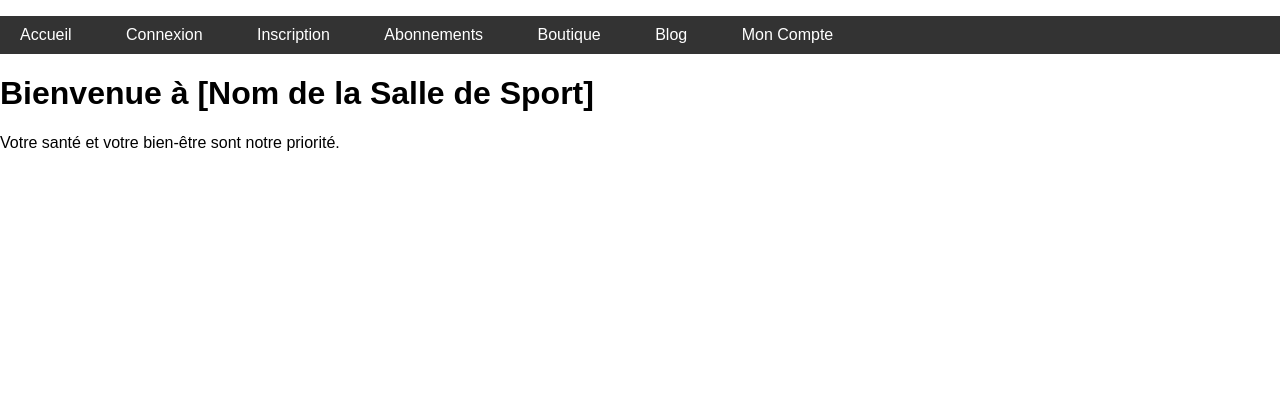
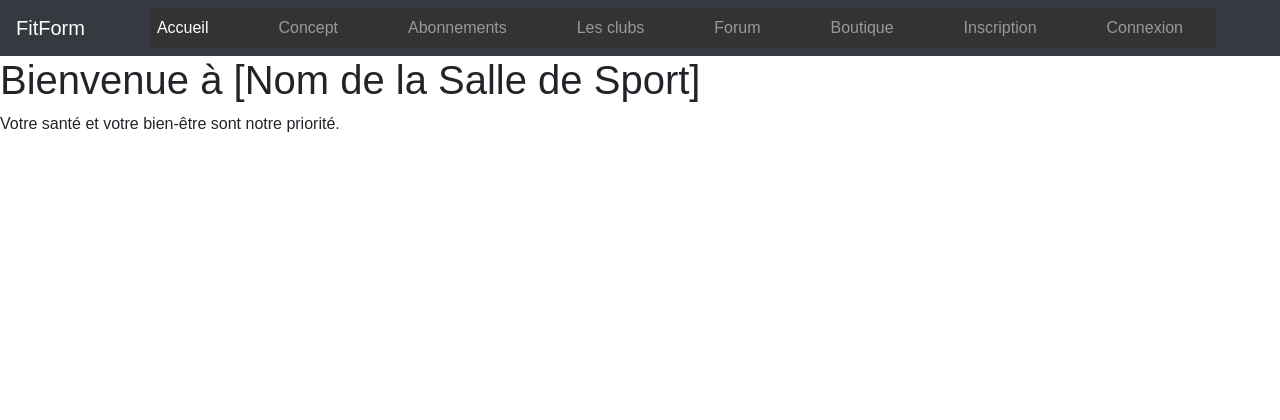
Before and after one commit to 1Batmain/Projet_annuel_2024, a PHP site: page / in a window 1280 px wide. Shown: the top 420 px of the page. Run offline with PHP 8.4, Linux system fonts and the light colour scheme.

Commit message:
Création de la navbar responsive

```diff
--- a/dev/components/navbar.php
+++ b/dev/components/navbar.php
@@ -1,11 +1,34 @@
-<nav>
-    <ul>
-        <li><a href="/index.php">Accueil</a></li>
-        <li><a href="/access/login.php">Connexion</a></li>
-        <li><a href="/access/register.php">Inscription</a></li>
-        <li><a href="/pages/abonnement.php">Abonnements</a></li>
-        <li><a href="/pages/shop.php">Boutique</a></li>
-        <li><a href="/pages/blog.php">Blog</a></li>
-        <li><a href="/pages/compte.php">Mon Compte</a></li>
-    </ul>
-</nav>
+     <nav class="navbar navbar-expand-md navbar-dark bg-dark">
+        <button class="navbar-toggler" type="button" data-toggle="collapse" data-target="#navbarNav" aria-controls="navbarNav" aria-expanded="false" aria-label="Toggle navigation">
+            <span class="navbar-toggler-icon"></span>
+        </button>
+        <a class="navbar-brand text-center " href="/index.php">FitForm</a>
+        <div class="collapse navbar-collapse " id="navbarNav">
+            <ul class="navbar-nav container-fluid mx-5">
+                <li class="nav-item active">
+                    <a class="nav-link" href="./index.php">Accueil <span class="sr-only">(actuel)</span></a>
+                </li>
+                <li class="nav-item">
+                    <a class="nav-link" href="./pages/concept.php">Concept</a>
+                </li>
+                <li class="nav-item">
+                    <a class="nav-link" href="./pages/abonnements.php">Abonnements</a>
+                </li>
+                <li class="nav-item">
+                    <a class="nav-link" href="./pages/clubs.php">Les clubs</a>
+                </li>
+                <li class="nav-item">
+                    <a class="nav-link" href="./pages/forum.php">Forum</a>
+                </li>
+                <li class="nav-item">
+                    <a class="nav-link" href="./pages/boutique.php">Boutique</a>
+                </li>
+                <li class="nav-item">
+                    <a class="nav-link" href="./access/inscription.php">Inscription</a>
+                </li>
+                <li class="nav-item">
+                    <a class="nav-link" href="./access/connexion.php">Connexion</a>
+                </li>
+            </ul>
+        </div>
+    </nav>
--- a/dev/index.php
+++ b/dev/index.php
@@ -4,8 +4,12 @@
     <meta charset="UTF-8">
     <meta name="viewport" content="width=device-width, initial-scale=1.0">
     <title>Accueil - Nom de la Salle de Sport</title>
-    <link rel="stylesheet" href="style.css">
+    <link rel="stylesheet" href="https://maxcdn.bootstrapcdn.com/bootstrap/4.5.2/css/bootstrap.min.css">
+    <script src="https://ajax.googleapis.com/ajax/libs/jquery/3.5.1/jquery.min.js"></script>
+    <script src="https://cdnjs.cloudflare.com/ajax/libs/popper.js/1.16.0/umd/popper.min.js"></script>
+    <script src="https://maxcdn.bootstrapcdn.com/bootstrap/4.5.2/js/bootstrap.min.js"></script>
 </head>
+
 <body>
     <?php include 'components/navbar.php'; ?>
     <main>
```
Also changed, not shown: dev/components/navbar_connecté.php (added, +9 -0 lines), dev/pages/abonnement.php (deleted, +0 -18 lines), dev/pages/blog.php (deleted, +0 -18 lines), dev/pages/compte.php (deleted, +0 -25 lines), dev/pages/shop.php (deleted, +0 -18 lines).
